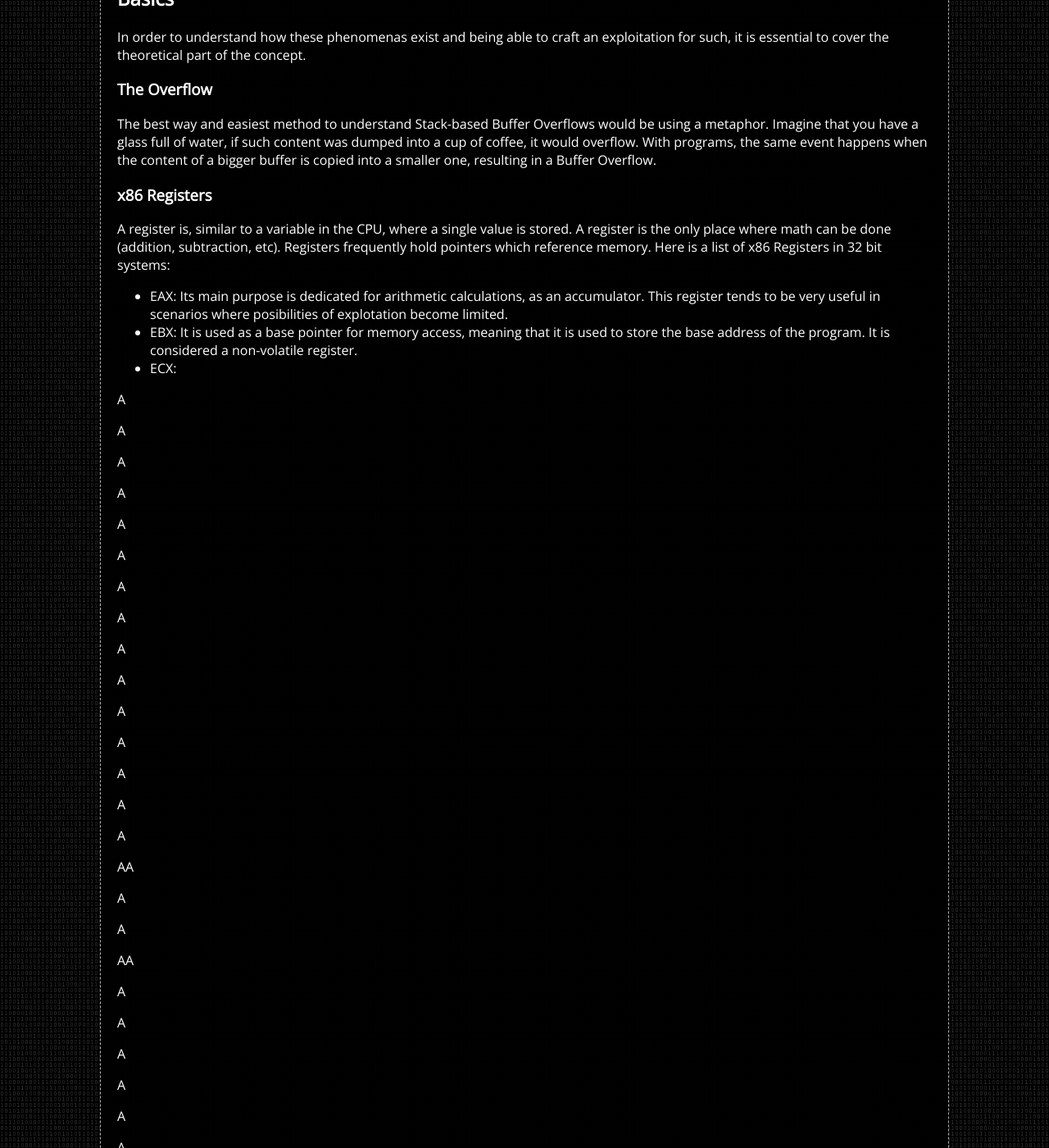
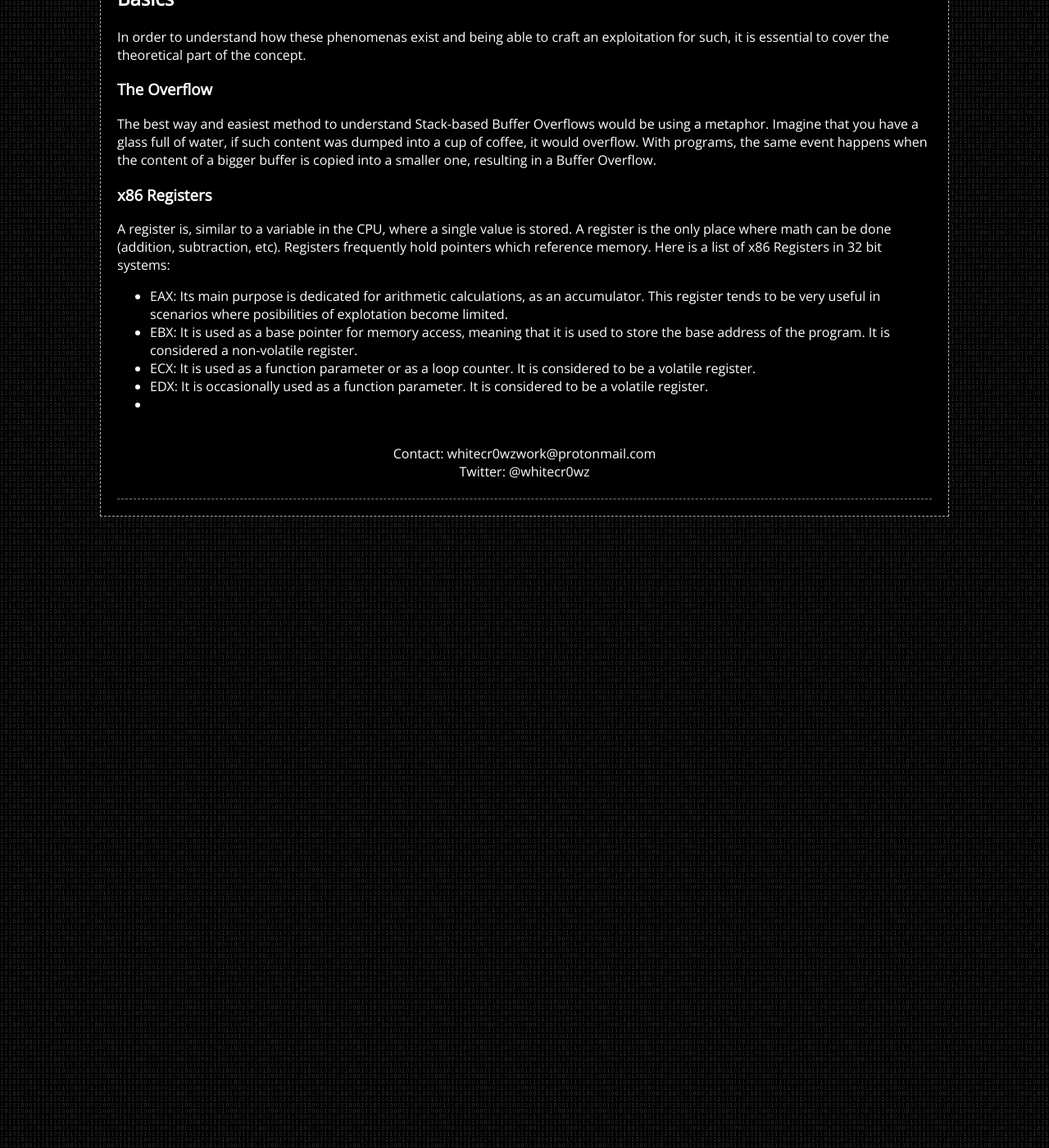
Before and after one commit to whitecr0wz/whitecr0wz.github.io, a Jekyll site: the page built from _posts/posts/2020-03-08-Exploiting-Stack-Overflows-In-Windows.md, in a window 1280 px wide and 1400 px high, scrolled down 455 px. Shown: the whole window at 82% size. Built offline with Jekyll 4.4.1, drawn with Linux system fonts in a browser that asks for light colours.

Commit message:
Update 2020-03-08-Exploiting-Stack-Overflows-In-Windows.md

```diff
--- a/_posts/posts/2020-03-08-Exploiting-Stack-Overflows-In-Windows.md
+++ b/_posts/posts/2020-03-08-Exploiting-Stack-Overflows-In-Windows.md
@@ -25,70 +25,6 @@ A register is, similar to a variable in the CPU, where a single value is stored.
 Here is a list of x86 Registers in 32 bit systems:
 + EAX: Its main purpose is dedicated for arithmetic calculations, as an accumulator. This register tends to be very useful in scenarios where posibilities of explotation become limited.
 + EBX: It is used as a base pointer for memory access, meaning that it is used to store the base address of the program. It is considered a non-volatile register.
-+ ECX:
-
-A
-
-A
-
-A
-
-A
-
-A
-
-A
-
-A
-
-A
-
-A
-
-A
-
-A
-
-A
-
-A
-
-A
-
-A
-
-AA
-
-A
-
-A
-
-AA
-
-A
-
-A
-
-A
-
-A
-
-A
-
-A
-
-A
-
-A
-
-A
-
-A
-
-A
-
-A
-
-A
-
-}A
++ ECX: It is used as a function parameter or as a loop counter. It is considered to be a volatile register.
++ EDX: It is occasionally used as a function parameter. It is considered to be a volatile register.
++
```
